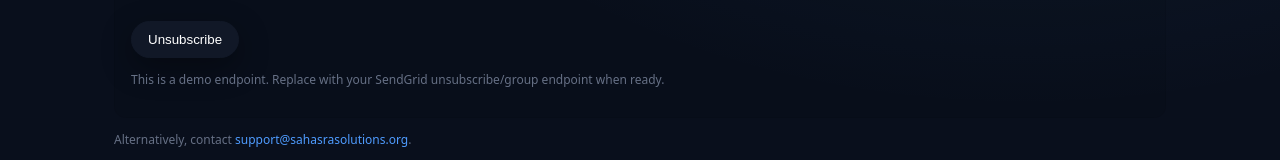
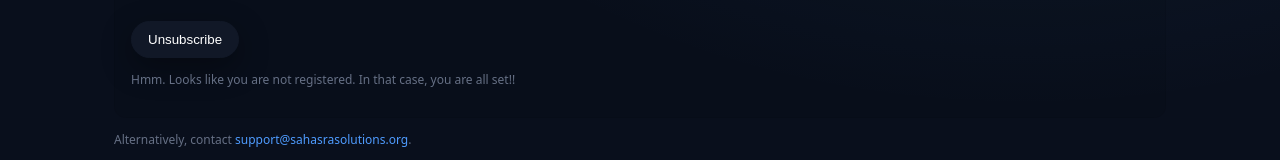
Before and after one commit to Nagesh-satyabama/SahasraSolutions, a plain HTML site: page unsubscribe.html in a window 1280 px wide. Shown: the part 312-472 px from the top of the page. Drawn offline with Linux system fonts and the light colour scheme.

Commit message:
unsubscribe changes

```diff
--- a/unsubscribe.html
+++ b/unsubscribe.html
@@ -38,7 +38,7 @@ footer{margin:40px 0 24px;color:var(--muted)}
       <input id="email" type="email" name="email" placeholder="you@example.com" required>
       <br><br>
       <button class="btn" type="submit">Unsubscribe</button>
-      <p class="small">This is a demo endpoint. Replace with your SendGrid unsubscribe/group endpoint when ready.</p>
+      <p class="small">Hmm. Looks like you are not registered. In that case, you are all set!!</p>
     </form>
   </div>
   <p class="small">Alternatively, contact <a href="mailto:support@sahasrasolutions.org">support@sahasrasolutions.org</a>.</p>
```
